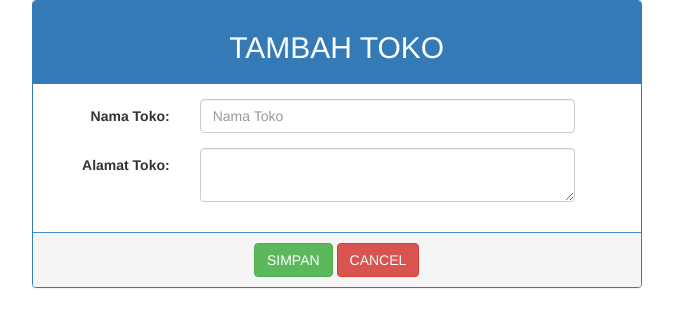
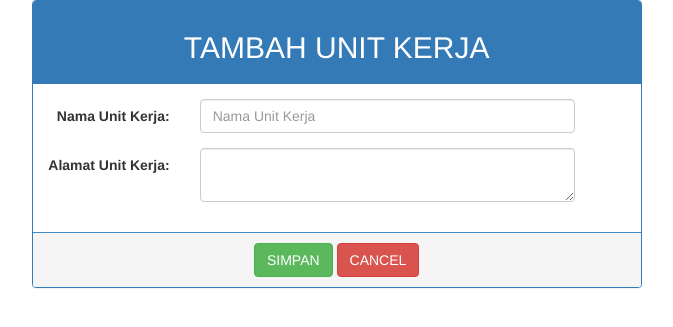
Before and after one commit to okki23/spk_topsis, a PHP site: page /spk_topsis/include/view/create/unit_kerja.php in a window 1280 px wide. Shown: the top 327 px of the page, without its empty margins (410-1083 px from the left). Run offline with PHP 8.4, Linux system fonts and the light colour scheme.

Commit message:
update unit kerja

```diff
--- a/include/kontrol/kontrol_pegawai.php
+++ b/include/kontrol/kontrol_pegawai.php
@@ -46,7 +46,7 @@ if( isset($_POST['no_pegawai']) ||
         }
 
         if($_POST['crud']=='tambah'){
-             $no_pegawai=$_POST['no_pegawai'];
+            $no_pegawai=$_POST['no_pegawai'];
             $nama_pegawai=$_POST['nama_pegawai'];
             $tempat_lahir=$_POST['tempat_lahir'];
             $tanggal_lahir=$_POST['tanggal_lahir'];
--- a/include/view/create/unit_kerja.php
+++ b/include/view/create/unit_kerja.php
@@ -1,19 +1,19 @@
 <div class="col-sm-6 col-sm-offset-4">
 	<div class="panel-group">
 		<div class="panel panel-primary">
-            <div class="panel-heading"><h2 class="text-center">TAMBAH TOKO</h2></div>
+            <div class="panel-heading"><h2 class="text-center">TAMBAH UNIT KERJA</h2></div>
                 <div class="panel-body">
                     <form class="form-horizontal">
                         <div class="form-group" id="nama_group">
-                            <label class="control-label col-sm-3" for="nama_toko">Nama Toko:</label>
+                            <label class="control-label col-sm-3" for="nama_unit_kerja">Nama Unit Kerja:</label>
                             <div class="col-sm-8">
-                            <input type="text" class="form-control" id="nama_toko" name="nama_toko" placeholder="Nama Toko" require/>
+                            <input type="text" class="form-control" id="nama_unit_kerja" name="nama_unit_kerja" placeholder="Nama Unit Kerja" require/>
                             </div>
                         </div>
                         <div class="form-group">
-                            <label class="control-label col-sm-3" for="alamat_toko">Alamat Toko:</label>
+                            <label class="control-label col-sm-3" for="alamat_unit_kerja">Alamat Unit Kerja:</label>
                             <div class="col-sm-8">
-                            <textarea class="form-control" rows="" name="alamat_toko"></textarea>
+                            <textarea class="form-control" rows="" name="alamat_unit_kerja"></textarea>
                             </div>
                         </div>
                     </form>
@@ -22,7 +22,7 @@
 			<div class="panel-footer">
 				<div class="text-center">
 					<button type="sumbit" id="tambah" class="btn btn-success">SIMPAN</button>
-                    <button type="button" id="cancel" onclick="window.location ='index.php?navigasi=toko&crud=view';" class="btn btn-danger">CANCEL</button>
+                    <button type="button" id="cancel" onclick="window.location ='index.php?navigasi=unit_kerja&crud=view';" class="btn btn-danger">CANCEL</button>
 				</div>
 			</div>
 		</div>
@@ -36,12 +36,12 @@
 
           $("#tambah").click(function () {
 
-            var nama_toko = $('input[name=nama_toko]').val();
-            var alamat_toko= $('textarea[name=alamat_toko]').val();
-            if (nama_toko=='' || nama_toko==null) {
+            var nama_unit_kerja = $('input[name=nama_unit_kerja]').val();
+            var alamat_unit_kerja= $('textarea[name=alamat_unit_kerja]').val();
+            if (nama_unit_kerja=='' || nama_unit_kerja==null) {
 
                 $("#nama_group").addClass("form-group has-error has-feedback");
-                $("#nama_toko").after("<span class='glyphicon glyphicon-remove form-control-feedback'></span>");
+                $("#nama_unit_kerja").after("<span class='glyphicon glyphicon-remove form-control-feedback'></span>");
                  $('#pesan_required').text("Nama Tidak Boleh Kosong");
                   $("#required").show();
                 }
@@ -49,18 +49,18 @@
             else{
             $.ajax({
               type: "POST",
-              url: "../include/kontrol/kontrol_toko.php",
-              data: 'crud=tambah&nama_toko=' + nama_toko + '&alamat_toko=' +alamat_toko,
+              url: "../include/kontrol/kontrol_unit_kerja.php",
+              data: 'crud=tambah&nama_unit_kerja=' + nama_unit_kerja + '&alamat_unit_kerja=' +alamat_unit_kerja,
               success: function (respons) {
                   if (respons=='berhasil'){
-                         $('#pesan_berhasil').text("Toko Berhasil Ditambah");
+                         $('#pesan_berhasil').text("Unit Kerja Berhasil Ditambah");
                         $("#hasil").show();
                         setTimeout(function(){
                             $("#hasil").hide();
                         }, 2000);
                   }
                   else {
-                        $('#pesan_gagal').text("Toko Gagal Ditambah");
+                        $('#pesan_gagal').text("Unit Kerja Gagal Ditambah");
                         $("#gagal").show();
                         setTimeout(function(){
                             $("#gagal").hide();
--- a/include/view/read/pegawai_tampil.php
+++ b/include/view/read/pegawai_tampil.php
@@ -38,6 +38,7 @@
 							WHEN $hak_akses=4 AND b.user_name='$username' THEN 1
 							ELSE 0 END
 							ORDER BY no_pegawai";
+
 							$hasil = mysqli_query($db_link,$sql);
 							if (!$hasil){
 							die(mysqli_error($db_link));}
--- a/include/view/read/unit_kerja_tampil.php
+++ b/include/view/read/unit_kerja_tampil.php
@@ -42,7 +42,7 @@
 						<div class="col-sm-12">
 						<?php
 						 if($hak_akses==0 || $hak_akses==2  ){
-							echo '<button type="button" id="tambah" class="btn btn-success">TAMBAH unit_kerja</button>';
+							echo '<button type="button" id="tambah" class="btn btn-success">TAMBAH UNIT KERJA</button>';
 						}
 						?>
 						<button class="btn btn-primary hidden-print" onclick="printJS('../pdf/print_unit_kerja.php')">
--- a/include/view/read/user_tampil.php
+++ b/include/view/read/user_tampil.php
@@ -27,13 +27,13 @@
 										echo "Admin";
 									}
 									else if($data['hak_akses']==1){
-										echo "Manager";
+										echo "Admin";
 									}
 									else if($data['hak_akses']==2){
-										echo "HRD";
+										echo "Kapus";
 									}
 									else if($data['hak_akses']==3){
-										echo "Koordinator";
+										echo "Kabag";
 									}
 									else if($data['hak_akses']==4){
 										echo "Pegawai";
--- a/include/view/read/usulan_terbaik2.php
+++ b/include/view/read/usulan_terbaik2.php
@@ -2,7 +2,7 @@
     include_once "../../../koneksi.php";
 	$start 			=$_POST['start'];
 	$end 			=$_POST['end'];
-    $id_unit_kerja		=$_POST['id_unit_kerja'];
+    $id_unit_kerja	=$_POST['id_unit_kerja'];
     $jabatan		=$_POST['jabatan'];
     $id_bagian		=$_POST['id_bagian'];
     $jum_terbaik	=$_POST['jum_terbaik'];
@@ -51,6 +51,8 @@
     $nilai_krit=mysqli_query($db_link,$sqlfornilai);
     echo mysqli_error($db_link);
     $nilai_krit2=mysqli_query($db_link,$sqlfornilai);
+    var_dump($nilai_krit2);
+    die();
          if(!$nilai_krit){
                  mysqli_errno($db_link);
          }
@@ -67,6 +69,7 @@
 
         //matrix keputusan normalisasi per kriteria
          while($data_nilai=mysqli_fetch_assoc($nilai_krit2)){
+             var_dump($data_nilai);
                 //nilai merupakan hasil pangkat
                 $y[$d][$e]=($data_nilai['nilai']/$x[$d])*$data_nilai['akumulasi'];
 
```
Also changed, not shown: include/kontrol/kontrol_unit_kerja.php (+11 -11 lines), include/view/edit/unit_kerja_edit.php (+20 -20 lines), revisi_hak_akses.txt (added, +12 -0 lines).
